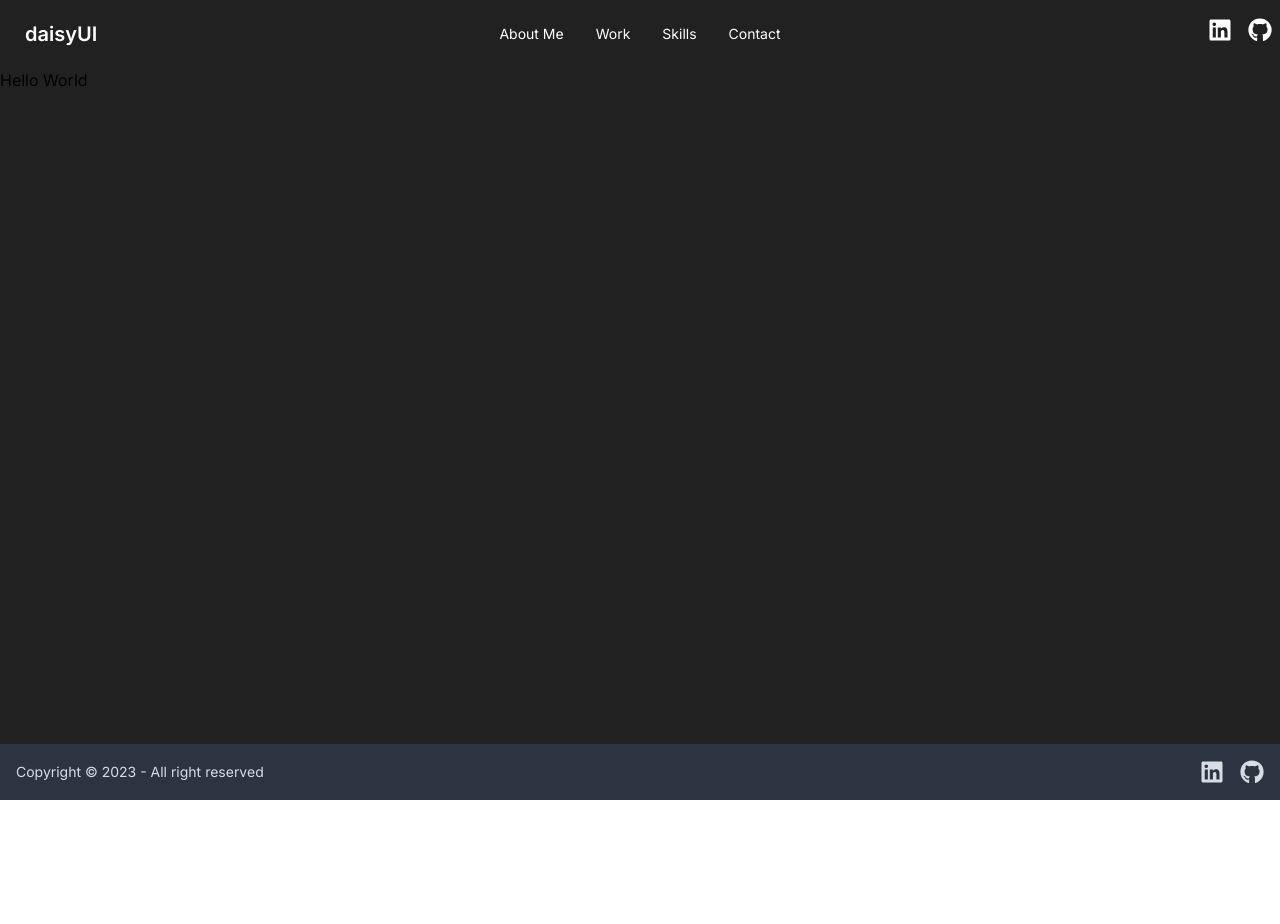
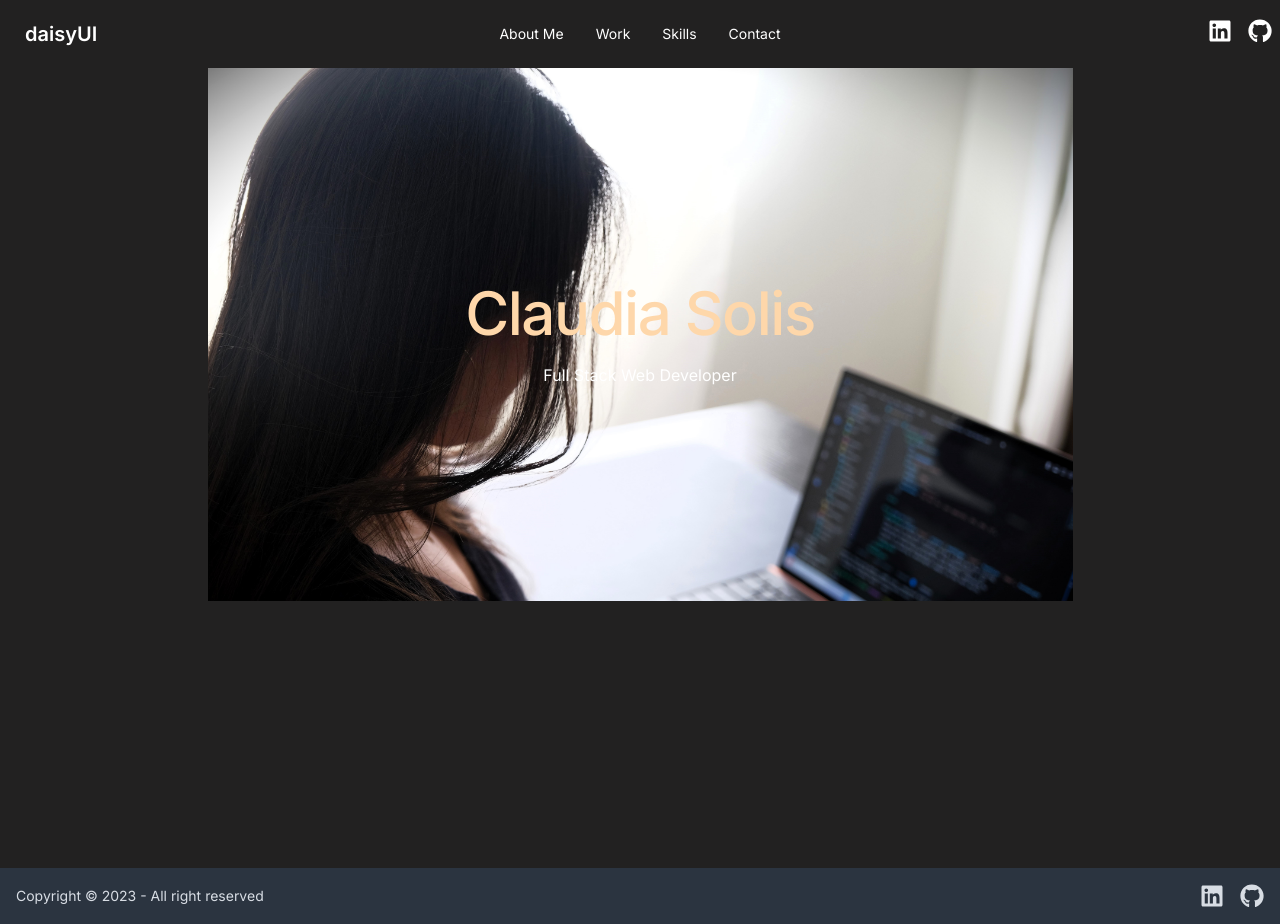
Before and after one commit to cjsolis12/csolis, a Next.js app in the folder fullstack-portfolio/: page / in a window 1280 px wide. Before the commit the page ends 800 px from the top, so only its background shows below. Built offline with nearby package versions, Linux system fonts and the light colour scheme.

Commit message:
added image and styled home page

```diff
--- a/fullstack-portfolio/app/navbar/page.js
+++ b/fullstack-portfolio/app/navbar/page.js
@@ -4,8 +4,8 @@ import { FaGithub } from "react-icons/fa";
 export default function Navbar() {
   return (
     <>
-      <div className="navbar text-white text-2xl">
-        <div className="navbar-start">
+      <div className="navbar text-white ">
+        <div className="navbar-start text-3xl">
           <div className="dropdown">
             <label tabIndex={0} className="btn btn-ghost lg:hidden">
               <svg
@@ -25,10 +25,10 @@ export default function Navbar() {
             </label>
             <ul
               tabIndex={0}
-              className="menu menu-sm dropdown-content mt-3 z-[1] p-2 shadow bg-base-100 rounded-box w-52"
+              className="menu menu-sm dropdown-content mt-3 z-[1] p-2 shadow bg-orange-300 rounded-box w-20 text-3xl"
             >
               <li>
-                <Link href="/about">About Me</Link>
+                <Link href="/about">About</Link>
               </li>
               <li>
                 <Link href="/work">Work</Link>
--- a/fullstack-portfolio/app/page.js
+++ b/fullstack-portfolio/app/page.js
@@ -1,10 +1,32 @@
-
+import homeImage from "../public/home.jpg";
 
 export default function Home() {
+  const backgroundImageStyle = {
+    backgroundImage: `url(${homeImage.src})`,
+    backgroundPosition: 'center',
+    backgroundSize: 'contain',
+    backgroundRepeat: 'no-repeat',
+  };
+
   return (
-   <main>
-
-    <h1>Hello World</h1>
-   </main>
-  )
+    <main>
+      <div className="relative h-screen">
+        <div
+          className="h-2/3 flex items-center justify-center text-center"
+          style={backgroundImageStyle}
+        >
+          {/* <div className="absolute top-0 right-0 bottom-0 left-0 bg-orange-800 opacity-75"></div> */}
+          {/* Content for the image section */}
+          <div className="text-white">
+            <h2 className="text-4xl tracking-tight leading-10 font-medium sm:text-5xl sm:leading-none md:text-6xl">
+              <span className="text-orange-200">Claudia Solis</span>
+            </h2>
+            <p className="mt-3 text-white sm:mt-5 sm:text-md sm:max-w-xl sm:mx-auto md:mt-5">
+              Full Stack Web Developer
+            </p>
+          </div>
+        </div>
+      </div>
+    </main>
+  );
 }
```
Also changed, not shown: fullstack-portfolio/public/home.jpg (added).
